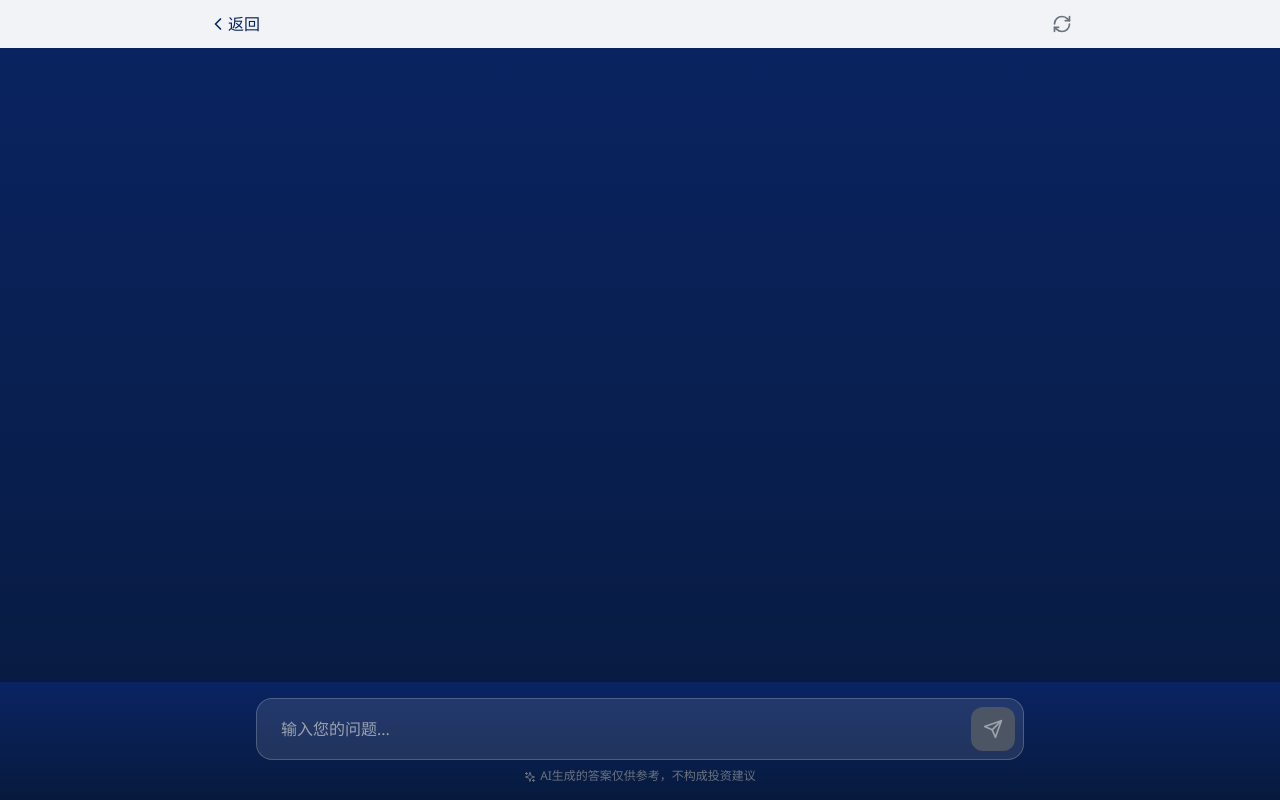
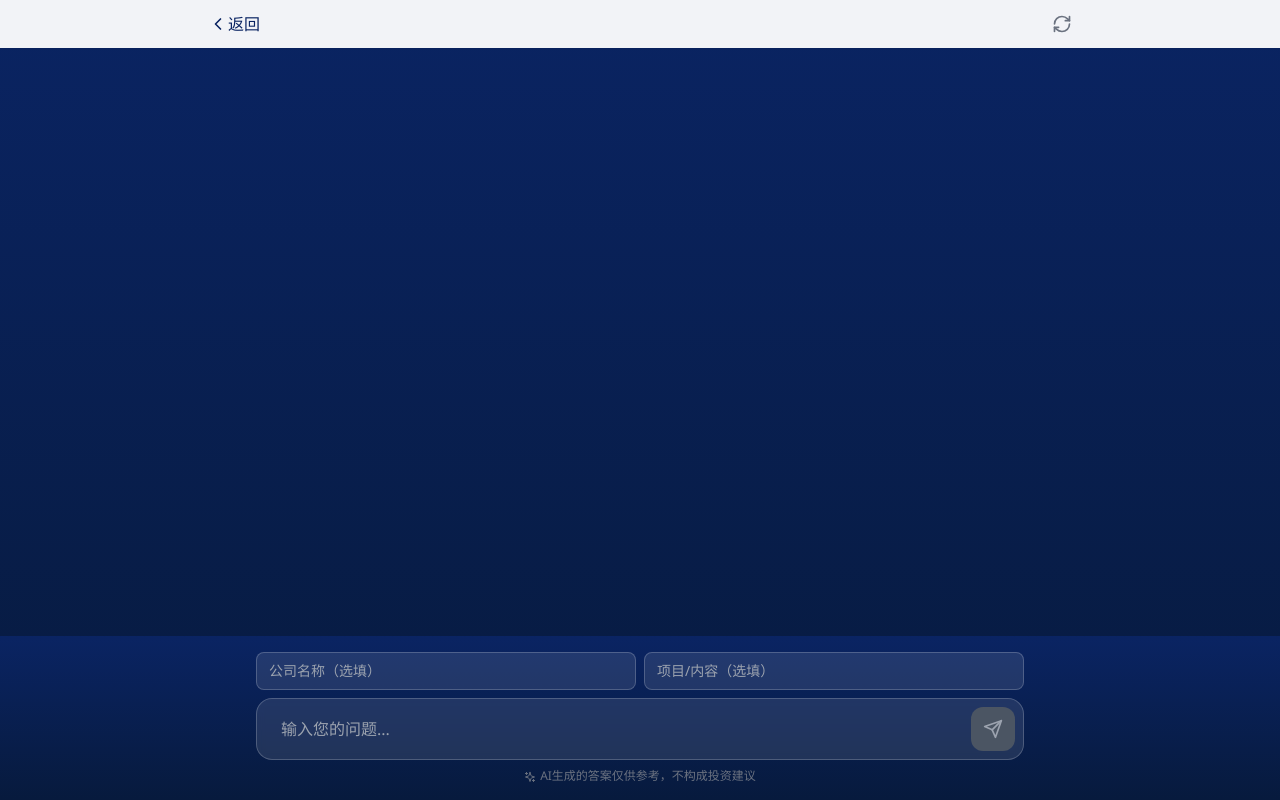
Before and after one commit to tinahu198803-web/hk-elite-insight-v2, a Next.js app: page /chat in a window 1280 px wide. Built offline with nearby package versions, Linux system fonts and the light colour scheme.

Commit message:
fix: 修复00756.hk股票数据错误 - 添加森美控股映射和港股通状态

```diff
--- a/app/api/chat/route.ts
+++ b/app/api/chat/route.ts
@@ -15,6 +15,7 @@ function recordUserQuestion(data: {
   question: string;
   answer: string;
   sessionId?: string;
+  stockCodes?: string;
 }) {
   try {
     // 调用持久化API保存问题
@@ -28,7 +29,8 @@ function recordUserQuestion(data: {
         projectContent: data.projectContent || '',
         question: data.question,
         answer: data.answer,
-        sessionId: data.sessionId || ''
+        sessionId: data.sessionId || '',
+        stockCodes: data.stockCodes || ''
       })
     }).catch(err => console.error('记录问题失败:', err));
   } catch (error) {
@@ -167,6 +169,7 @@ const FALLBACK_STOCK_MAP: Record<string, StockInfo> = {
   '06613.hk': { name: '医渡科技', nameEn: 'Yidu Tech', industry: '医疗科技' },
   '02586.hk': { name: '上海微创软件', nameEn: 'Shanghai Wicresoft', industry: '软件' },
   '03678.hk': { name: '丙晟科技', nameEn: 'Binglang Technology', industry: '科技' },
+  '00756.hk': { name: '森美控股', nameEn: 'Sino-US United Holdings', industry: '消费' },
 };
 
 // 合并两个数据源
@@ -757,7 +760,7 @@ const FUNCTIONS = [
 export async function POST(request: Request) {
   try {
     const body = await request.json();
-    const { expertId, message, history } = body;
+    const { expertId, message, history, companyName, projectContent } = body;
 
     // 获取专家配置
     const expert = expertsConfig.experts.find(e => e.id === expertId);
@@ -893,12 +896,17 @@ ${priceInfo}${connectStatus}
     };
 
     // 记录用户问题（在responseData构建完成后）
+    // 提取股票代码列表
+    const stockCodesList = stockDataResults.map((s: any) => s.code).join(', ');
     recordUserQuestion({
       expertId: expertId,
       expertName: expert.name,
+      companyName: companyName || '',
+      projectContent: projectContent || '',
       question: message,
       answer: responseData.response || '',
       sessionId: body.sessionId || '',
+      stockCodes: stockCodesList
     });
 
     // 始终返回股票信息（即使AI没有正确使用）
--- a/app/chat/page.tsx
+++ b/app/chat/page.tsx
@@ -109,6 +109,8 @@ export default function ChatPage() {
   const [expert, setExpert] = useState<Expert | null>(null);
   const [messages, setMessages] = useState<Message[]>([]);
   const [inputMessage, setInputMessage] = useState('');
+  const [companyName, setCompanyName] = useState('');
+  const [projectContent, setProjectContent] = useState('');
   const [loading, setLoading] = useState(false);
   const [copiedId, setCopiedId] = useState<string | null>(null);
   const messagesEndRef = useRef<HTMLDivElement>(null);
@@ -192,7 +194,9 @@ ${expertData.features?.map(f => `• ${f}`).join('\n')}
         body: JSON.stringify({
           expertId: expert.id,
           message: inputMessage,
-          history
+          history,
+          companyName,
+          projectContent
         })
       });
 
@@ -407,6 +411,24 @@ ${expertData.features?.map(f => `• ${f}`).join('\n')}
       {/* 输入框 */}
       <div className="fixed bottom-0 left-0 right-0 bg-gradient-to-t from-primary-950 to-primary-900 p-4">
         <div className="max-w-3xl mx-auto">
+          {/* 公司和项目输入行 */}
+          <div className="flex gap-2 mb-2">
+            <input
+              type="text"
+              value={companyName}
+              onChange={(e) => setCompanyName(e.target.value)}
+              placeholder="公司名称（选填）"
+              className="flex-1 bg-white/10 border border-white/20 rounded-lg px-3 py-2 text-white text-sm placeholder-gray-400 focus:outline-none focus:border-blue-500"
+            />
+            <input
+              type="text"
+              value={projectContent}
+              onChange={(e) => setProjectContent(e.target.value)}
+              placeholder="项目/内容（选填）"
+              className="flex-1 bg-white/10 border border-white/20 rounded-lg px-3 py-2 text-white text-sm placeholder-gray-400 focus:outline-none focus:border-blue-500"
+            />
+          </div>
+
           <div className="bg-white/10 backdrop-blur-sm border border-white/20 rounded-2xl p-2 flex items-center">
             <input
               type="text"
--- a/app/config/hk-stocks.json
+++ b/app/config/hk-stocks.json
@@ -246,7 +246,8 @@
     "03383.hk": { "name": "雅居乐集团", "nameEn": "Agile Group", "industry": "房地产", "listedDate": "2005-12-21" },
     "01918.hk": { "name": "融创中国", "nameEn": "Sunac China", "industry": "房地产", "listedDate": "2010-10-07" },
     "02777.hk": { "name": "富力地产", "nameEn": "R&F Properties", "industry": "房地产", "listedDate": "2005-07-14" },
-    "03333.hk": { "name": "中国铁建", "nameEn": "CRCC", "industry": "基建", "listedDate": "2008-07-01" }
+    "03333.hk": { "name": "中国铁建", "nameEn": "CRCC", "industry": "基建", "listedDate": "2008-07-01" },
+    "00756.hk": { "name": "森美控股", "nameEn": "Sino-US United Holdings", "industry": "消费", "listedDate": "2001-07-10" }
   },
   "notes": "此映射表包含260只主要港股，涵盖金融、房地产、科技、医药、消费等主要行业"
 }
--- a/app/config/stock-connect-knowledge.json
+++ b/app/config/stock-connect-knowledge.json
@@ -115,6 +115,16 @@
       "connectType": "南向",
       "hsciType": "大型股",
       "inclusionDate": "上市即入通"
+    },
+    "00756.hk": {
+      "name": "森美控股",
+      "nameEn": "Sino-US United Holdings",
+      "industry": "消费",
+      "stockConnectStatus": "未入通",
+      "connectType": "",
+      "hsciType": "",
+      "inclusionDate": "",
+      "notes": "市值不足50亿，未纳入港股通"
     }
   }
 }
```
